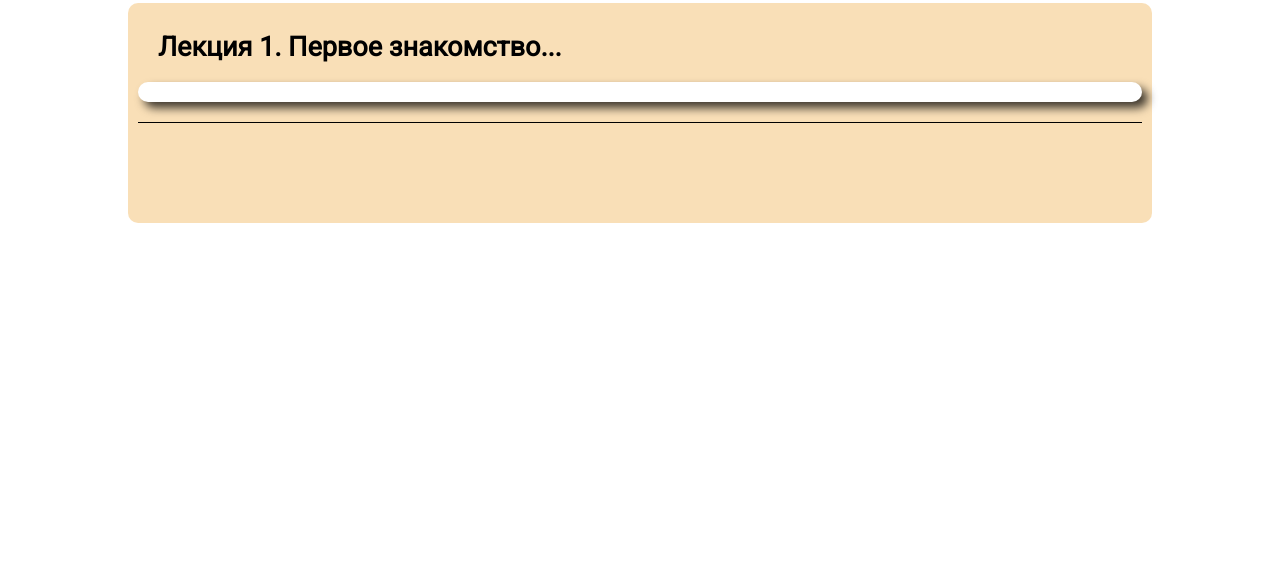
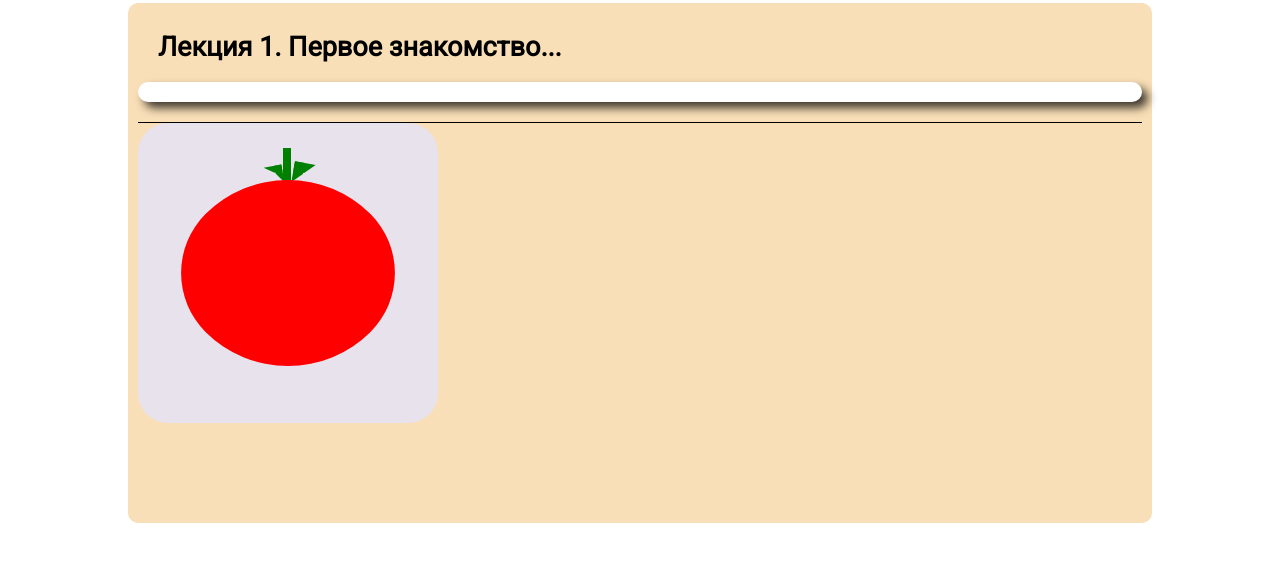
Before and after one commit to paxar/lesson1, a plain HTML site: page lesson1.html in a window 1280 px wide. Shown: the part 118-680 px from the top of the page. Drawn offline with Linux system fonts and the light colour scheme.

Commit message:
18-05 go to home

```diff
--- a/lesson1.html
+++ b/lesson1.html
@@ -5,6 +5,7 @@
     <title>HomeWork 1 GeekHub 2016    Lesson  1   </title>
     <link href="https://fonts.googleapis.com/css?family=Roboto" rel="stylesheet">
     <link rel="stylesheet" type="text/css" href="style.css">
+    <link rel="stylesheet" href="./tomato.css">
 </head>
 <body>
 <header>
@@ -29,6 +30,12 @@
     </div>
 
     <div class="main-sep"></div>
+    <div class="canvas">
+        <div class="tail"></div>
+        <div class="leaf-left"></div>
+        <div class="leaf-right"></div>
+        <div class="tomato"></div>
+    </div>
 
 
 </main>
--- a/style.css
+++ b/style.css
@@ -2,8 +2,10 @@ body {
 
     font-family: 'Roboto', sans-serif;
     font-size:18px;
+
     /*background-image: url(./pic/bg.jpg);
     background-attachment: fixed;*/
+
     line-height: 24px;
     width: 1024px;
     margin: 0 auto;
@@ -31,11 +33,13 @@ p, h2 {
     border-radius: 50%;
     border: 3px solid white;
     margin: 5px;
+
 }
 .logo img:hover {
     border: 3px solid white;
     margin: 4px 0 6px 4px;
     box-shadow: 6px 6px 10px 0 rgba(0,0,0,0.5);
+
 }
 
 .header-menu-item{
--- /dev/null
+++ b/tomato.css
@@ -0,0 +1,55 @@
+.canvas {
+    width: 300px;
+    height: 300px;
+    background-color: #e8e2ec;
+    position: relative;
+    border-radius: 10%;
+}
+
+
+.tomato {
+    width: 200px;
+    height: 200px;
+    position: absolute;
+    left: 50px;
+    right: ;
+    top: 50px;
+    bottom: ;
+    background-color: red;
+    border-radius: 50% 70% 50% 70%;
+    transform: rotate(-45deg);
+}
+
+.tail {
+    width: 8px;
+    height: 35px;
+    background-color: green;
+    position: absolute;
+    left: 145px;
+    top: 25px;
+
+}
+
+.leaf-left {
+    width: 1px;
+    height: 1px;
+    border: 10px solid transparent;
+    border-top: 7px solid green;
+    border-right: 7px solid green;
+    transform: rotate(-10deg);
+    position: absolute;
+    left: 127px;
+    top: 43px;
+}
+
+.leaf-right {
+    width: 1px;
+    height: 1px;
+    border: 10px solid transparent;
+    border-left: 10px solid green;
+    border-top: 10px solid green;
+    transform: rotate(10deg);
+    position: absolute;
+    left: 155px;
+    top: 40px;
+}
```
Also changed, not shown: index.html (+3 -2 lines), pic/MyFamily.jpg, pic/MyHobby.jpg, pic/MyHobby2.jpg (deleted).
